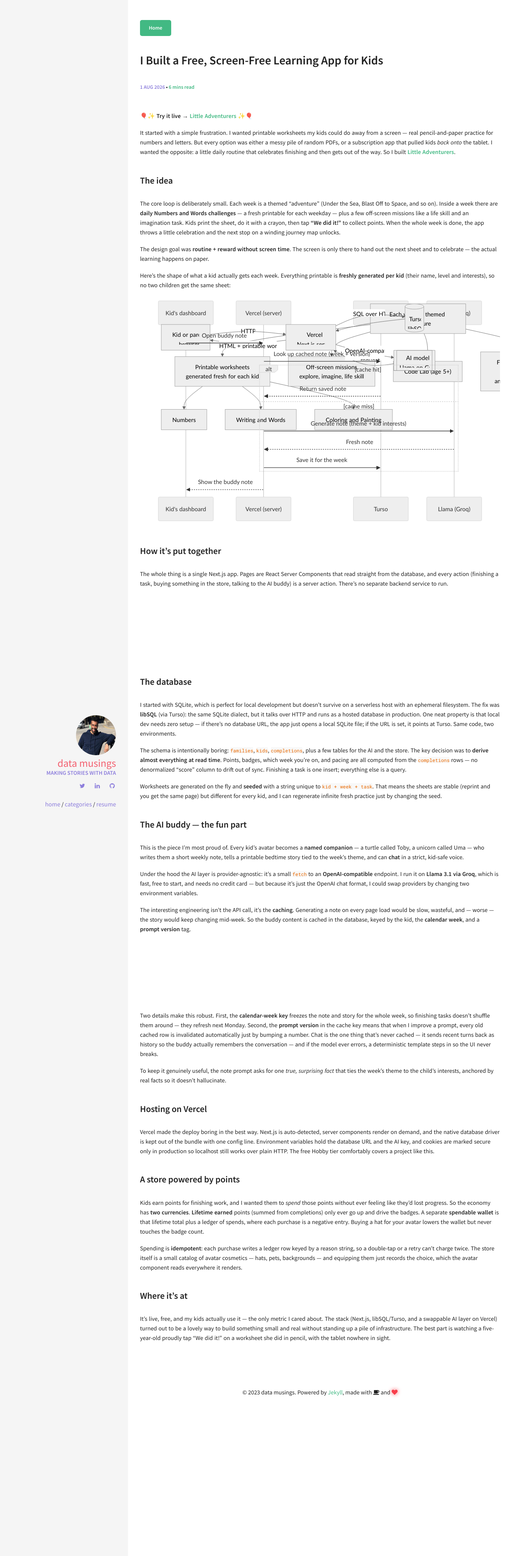
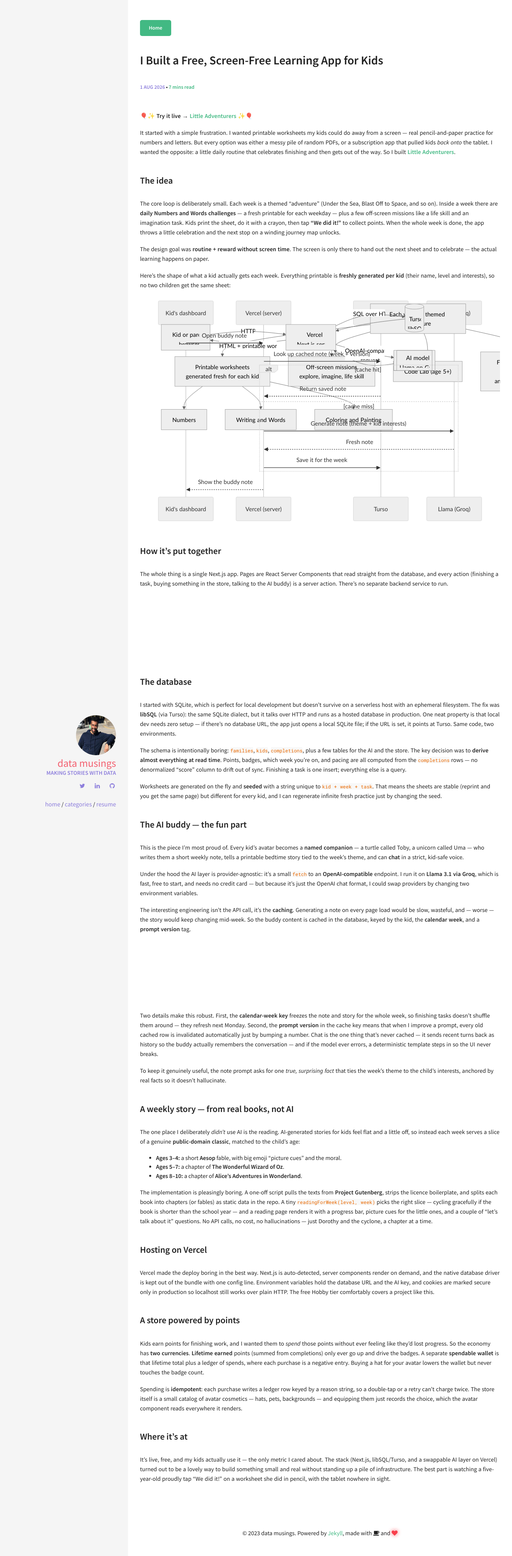
Before and after one commit to kunalkohli/kunalkohli.github.io, a Jekyll site: the page built from _posts/2026-08-01-little-adventurers.md, in a window 1280 px wide. Shown: the top 3890 px of the page at 40% size. Built offline with Jekyll 4.4.1, drawn with Linux system fonts in a browser that asks for light colours.

Commit message:
post: add 'A weekly story — from real books, not AI' section after the AI buddy
Assisted-By: devx/9e22e103-f71e-4b58-90e7-b2c7c03b20cd

```diff
--- a/_posts/2026-08-01-little-adventurers.md
+++ b/_posts/2026-08-01-little-adventurers.md
@@ -85,6 +85,16 @@ Two details make this robust. First, the **calendar-week key** freezes the note
 
 To keep it genuinely useful, the note prompt asks for one *true, surprising fact* that ties the week's theme to the child's interests, anchored by real facts so it doesn't hallucinate.
 
+### A weekly story — from real books, not AI
+
+The one place I deliberately *didn't* use AI is the reading. AI-generated stories for kids feel flat and a little off, so instead each week serves a slice of a genuine **public-domain classic**, matched to the child's age:
+
+- **Ages 3–4:** a short **Aesop** fable, with big emoji "picture cues" and the moral.
+- **Ages 5–7:** a chapter of **The Wonderful Wizard of Oz**.
+- **Ages 8–10:** a chapter of **Alice's Adventures in Wonderland**.
+
+The implementation is pleasingly boring. A one-off script pulls the texts from **Project Gutenberg**, strips the licence boilerplate, and splits each book into chapters (or fables) as static data in the repo. A tiny `readingForWeek(level, week)` picks the right slice — cycling gracefully if the book is shorter than the school year — and a reading page renders it with a progress bar, picture cues for the little ones, and a couple of "let's talk about it" questions. No API calls, no cost, no hallucinations — just Dorothy and the cyclone, a chapter at a time.
+
 ### Hosting on Vercel
 
 Vercel made the deploy boring in the best way. Next.js is auto-detected, server components render on demand, and the native database driver is kept out of the bundle with one config line. Environment variables hold the database URL and the AI key, and cookies are marked secure only in production so localhost still works over plain HTTP. The free Hobby tier comfortably covers a project like this.
```
